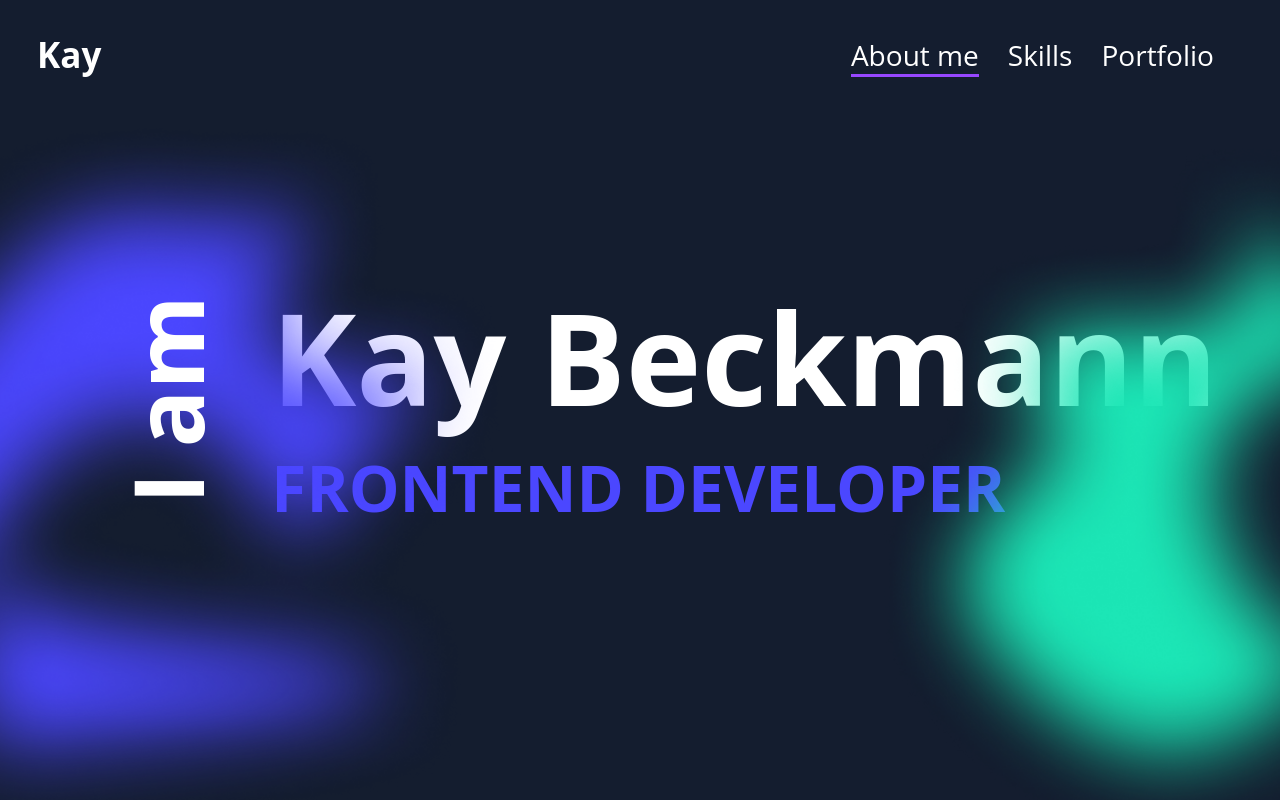
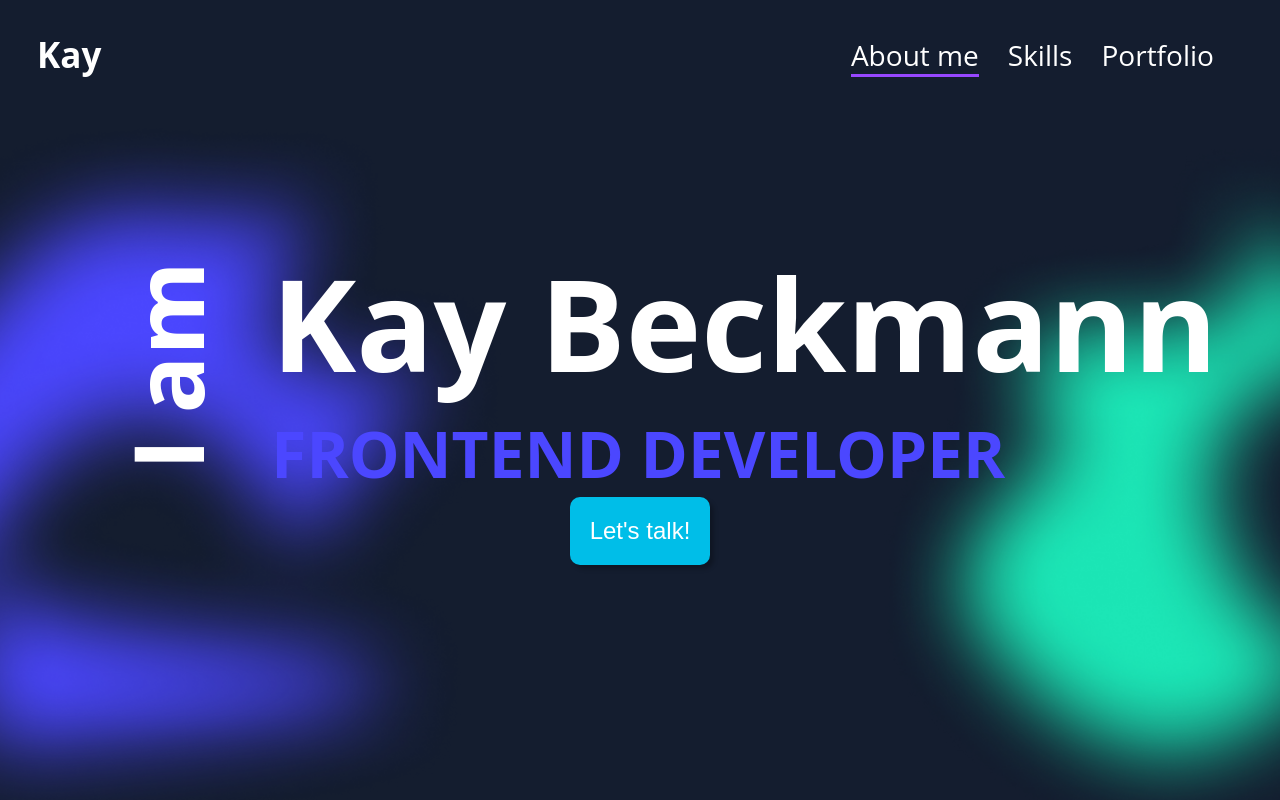
Before and after one commit to KayBeckmann/portfolio, an Angular app: page / in a window 1280 px wide. Shown: the top 800 px of the page. Built offline with nearby package versions, Linux system fonts and the light colour scheme.

Commit message:
added button

```diff
--- a/src/app/landingpage/landingpage.component.html
+++ b/src/app/landingpage/landingpage.component.html
@@ -1,6 +1,7 @@
 <img class="background left" src="../../assets/img/shadow_1.png" alt="" />
 <img class="background right" src="../../assets/img/shadow_2.png" alt="" />
 <div class="wrapper">
+  <div class="content">
     <div class="senkrecht">
       <h1>I am</h1>
     </div>
@@ -10,3 +11,5 @@
     </div>
     <!-- <button>Let's talk!</button> -->
   </div>
+  <button>Let's talk!</button>
+</div>
--- a/src/app/landingpage/landingpage.component.scss
+++ b/src/app/landingpage/landingpage.component.scss
@@ -2,8 +2,15 @@
   height: 100vh;
   width: 100vw;
   display: flex;
+  flex-direction: column;
   justify-content: center;
   align-items: center;
+
+  .content {
+    display: flex;
+    justify-content: center;
+    align-items: center;
+  }
 
   .senkrecht {
     transform: rotate(-90deg);
@@ -24,6 +31,7 @@
 }
 
 .background {
+  z-index: -4;
   position: absolute;
   height: 90%;
   top: 15%;
--- a/src/styles.scss
+++ b/src/styles.scss
@@ -13,6 +13,23 @@ body {
   overflow-x: hidden;
 }
 
+button {
+  background-color: #00bee8;
+  box-shadow: 4px 4px 4px 0px #00000040;
+  color: white;
+  font-size: 1.5rem;
+  border-radius: 10px;
+  left: 93px;
+  padding: 20px;
+  border: 1px;
+
+  &:hover {
+    background-color: #4b47ff;
+    left: 93px;
+    border: 1px;
+  }
+}
+
 .pointer {
   cursor: pointer;
 }
```
Lines whose indentation alone changed are shown as unchanged.
